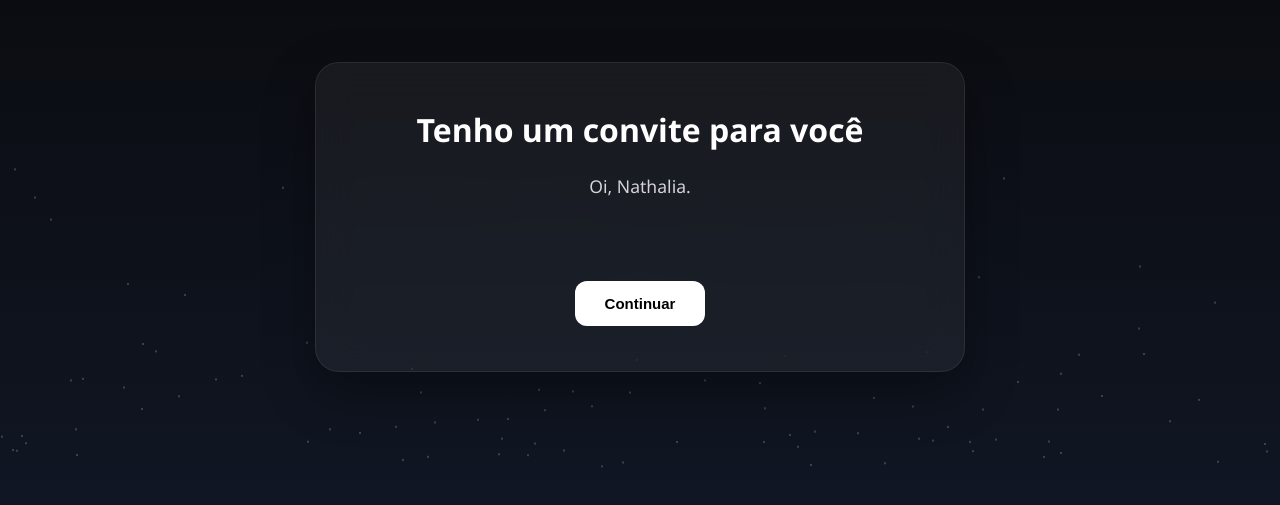
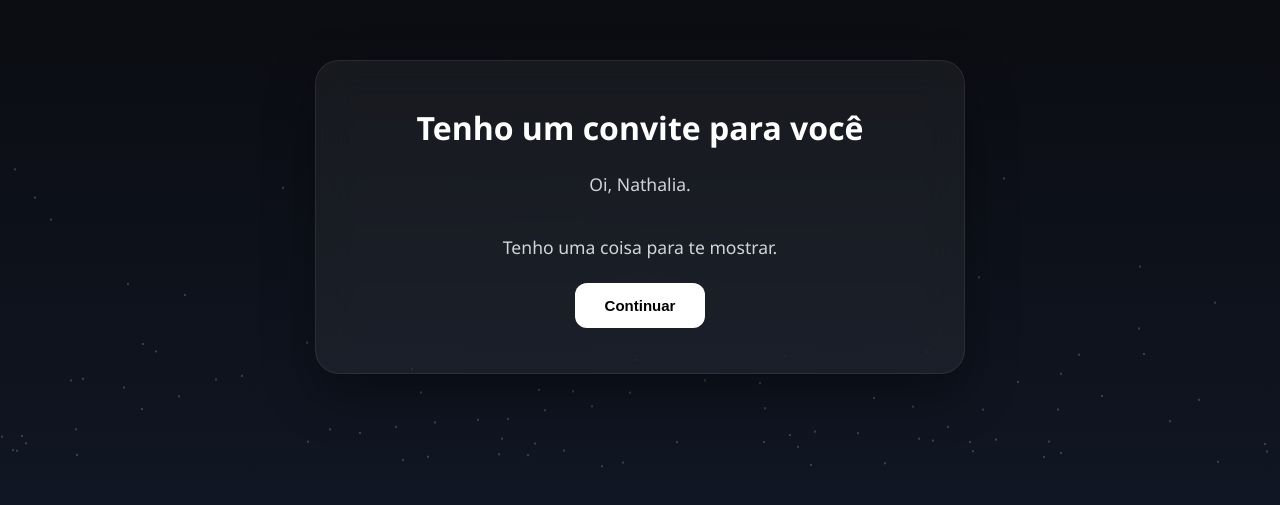
Before and after one commit to NT9090TI/teste, a plain HTML site: page index.html in a window 1280 px wide. Shown: the part 183-688 px from the top of the page. Drawn offline with Linux system fonts and the light colour scheme.

Commit message:
Update greeting paragraph in index.html
Added additional text to the greeting paragraph.

```diff
--- a/index.html
+++ b/index.html
@@ -3,18 +3,22 @@
   <head>
     <meta charset="UTF-8" />
     <meta name="viewport" content="width=device-width, initial-scale=1.0" />
-
     <title>Tenho um convite para você</title>
 
     <link rel="stylesheet" href="style.css" />
   </head>
+
   <body>
     <div id="particles"></div>
 
     <div class="card">
       <h1 id="title">Tenho um convite para você</h1>
 
-      <p id="text">Oi, Nathalia.</p>
+      <p id="text">
+        Oi, Nathalia.
+        <br /><br />
+        Tenho uma coisa para te mostrar.
+      </p>
 
       <button id="nextBtn">Continuar</button>
     </div>
```
